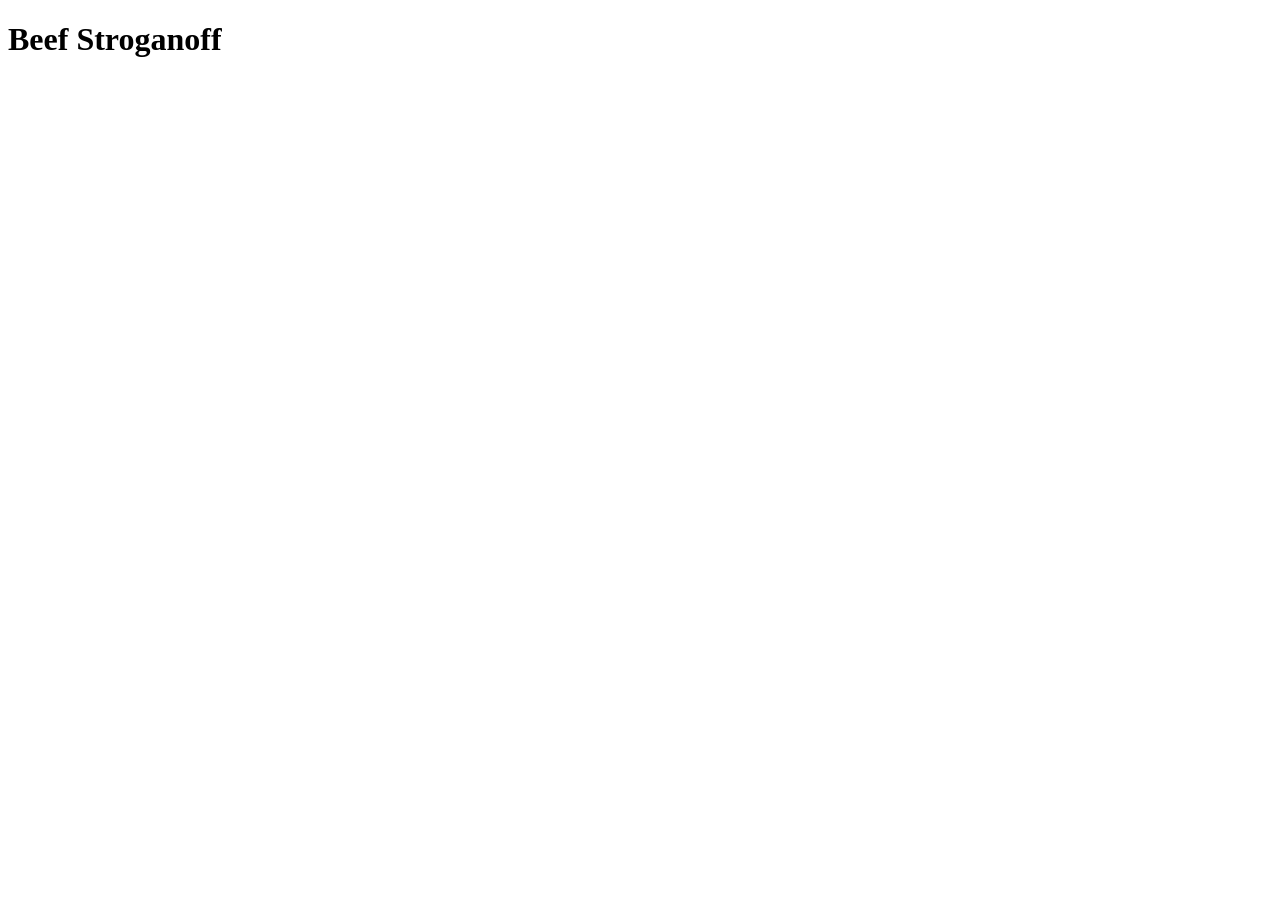
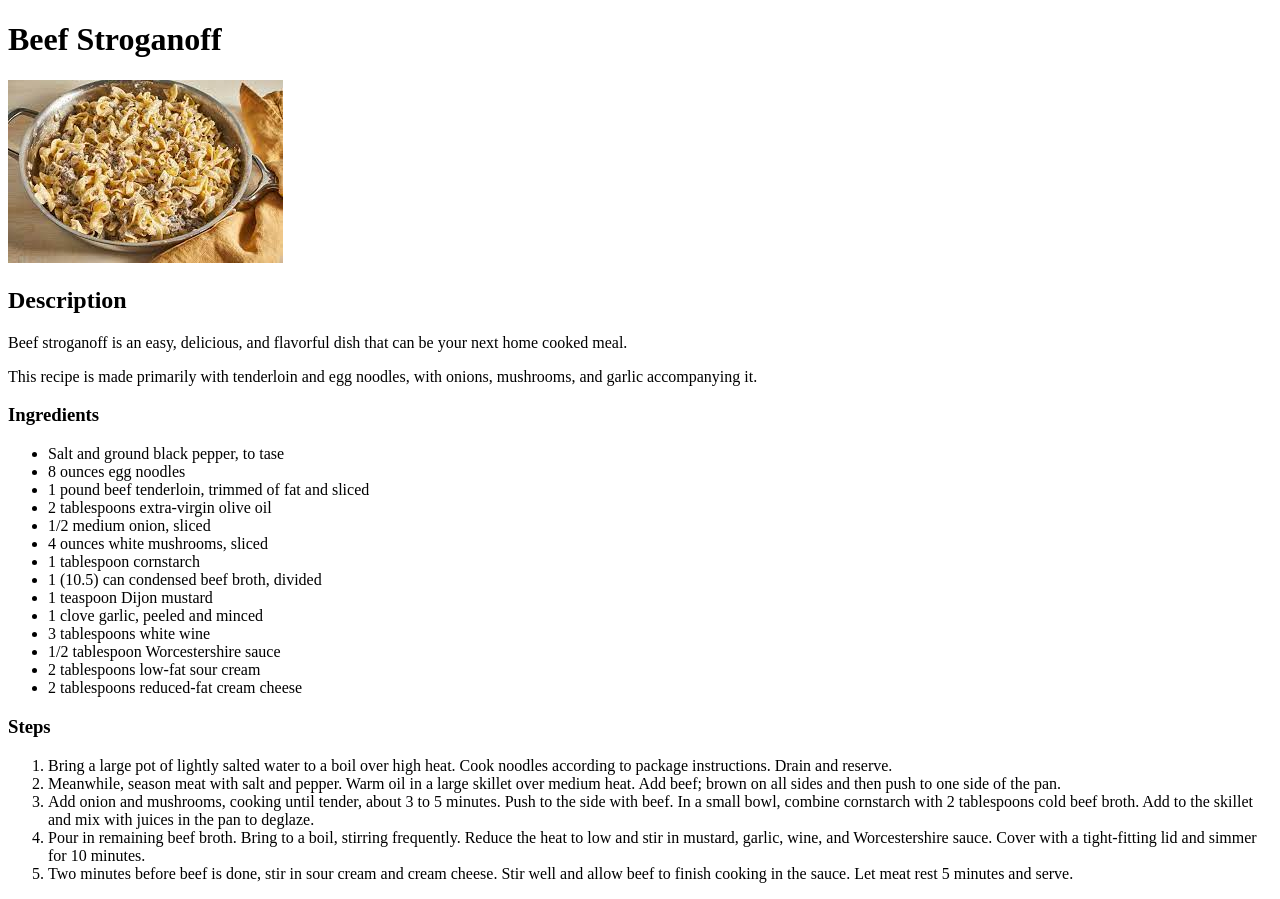
Before and after one commit to etuck8/odin-recipes, a plain HTML site: page recipes/beef-stroganoff.html in a window 1280 px wide. Before the commit the page ends 800 px from the top, so only its background shows below. Drawn offline with Linux system fonts and the light colour scheme.

Commit message:
Stage 3.  Following is for beef-stroganoff.html.  Added picture of dish.  Added description of dish.  Added ingredients list.  Added steps list.

```diff
--- a/recipes/beef-stroganoff.html
+++ b/recipes/beef-stroganoff.html
@@ -6,5 +6,34 @@
     </head>
     <body>
         <h1>Beef Stroganoff</h1>
+        <img src="../images/beef-stroganoff.jpeg" alt="A picture of beef stroganoff." />
+        <h2>Description</h2>
+        <p>Beef stroganoff is an easy, delicious, and flavorful dish that can be your next home cooked meal.</p>
+        <p>This recipe is made primarily with tenderloin and egg noodles, with onions, mushrooms, and garlic accompanying it.</p>
+        <h3>Ingredients</h3>
+        <ul>
+            <li>Salt and ground black pepper, to tase</li>
+            <li>8 ounces egg noodles</li>
+            <li>1 pound beef tenderloin, trimmed of fat and sliced</li>
+            <li>2 tablespoons extra-virgin olive oil</li>
+            <li>1/2 medium onion, sliced</li>
+            <li>4 ounces white mushrooms, sliced</li>
+            <li>1 tablespoon cornstarch</li>
+            <li>1 (10.5) can condensed beef broth, divided</li>
+            <li>1 teaspoon Dijon mustard</li>
+            <li>1 clove garlic, peeled and minced</li>
+            <li>3 tablespoons white wine</li>
+            <li>1/2 tablespoon Worcestershire sauce</li>
+            <li>2 tablespoons low-fat sour cream</li>
+            <li>2 tablespoons reduced-fat cream cheese</li>
+        </ul>
+        <h3>Steps</h3>
+        <ol>
+            <li>Bring a large pot of lightly salted water to a boil over high heat.  Cook noodles according to package instructions.  Drain and reserve.</li>
+            <li>Meanwhile, season meat with salt and pepper.  Warm oil in a large skillet over medium heat.  Add beef; brown on all sides and then push to one side of the pan.</li>
+            <li>Add onion and mushrooms, cooking until tender, about 3 to 5 minutes.  Push to the side with beef.  In a small bowl, combine cornstarch with 2 tablespoons cold beef broth.  Add to the skillet and mix with juices in the pan to deglaze.</li>
+            <li>Pour in remaining beef broth.  Bring to a boil, stirring frequently.  Reduce the heat to low and stir in mustard, garlic, wine, and Worcestershire sauce.  Cover with a tight-fitting lid and simmer for 10 minutes.</li>
+            <li>Two minutes before beef is done, stir in sour cream and cream cheese.  Stir well and allow beef to finish cooking in the sauce.  Let meat rest 5 minutes and serve.</li>
+        </ol>
     </body>
 </html>
```
Also changed, not shown: images/beef-stroganoff.jpeg (added).
